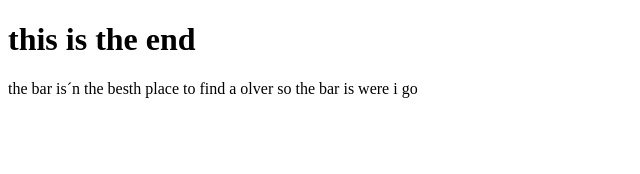
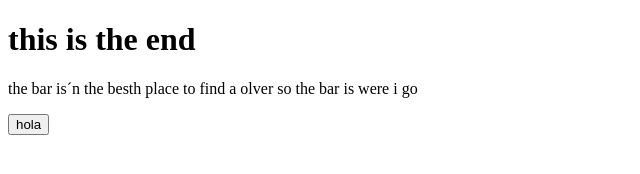
Before and after one commit to Ederson-RL/GitPruebas, a website: page gitPruebas.html in a window 1280 px wide. Shown: the whole page, without its empty margins (0-640 px from the left). Drawn offline with Linux system fonts and the light colour scheme.

Commit message:
commit de gitPuebas

```diff
--- a/gitPruebas.html
+++ b/gitPruebas.html
@@ -9,5 +9,7 @@
 <body>
     <h1>this is the end</h1>
     <p>the bar is´n the besth place to find a olver so the bar is were i go</p>
+    <input type="button" name="hola" value="hola">
+
 </body>
 </html>
```
